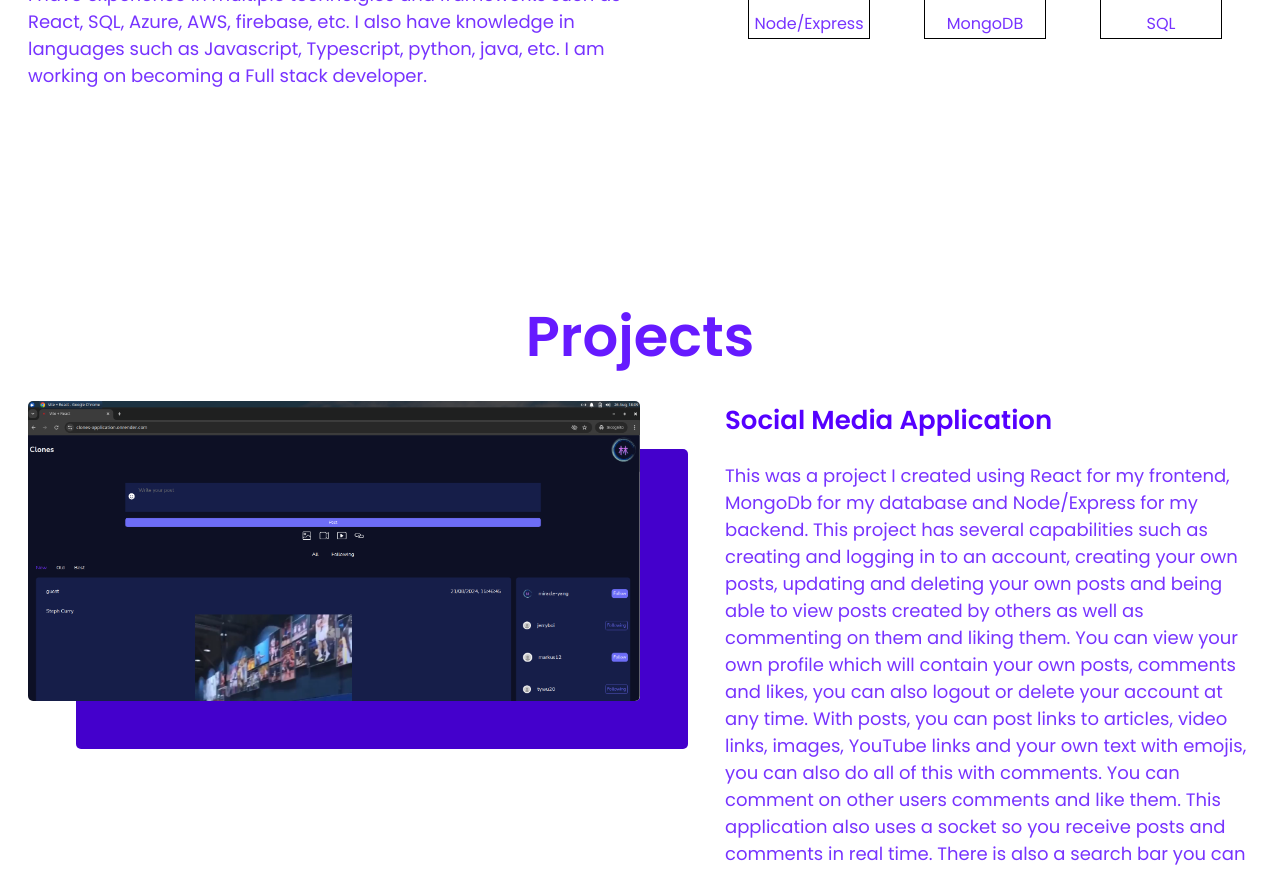
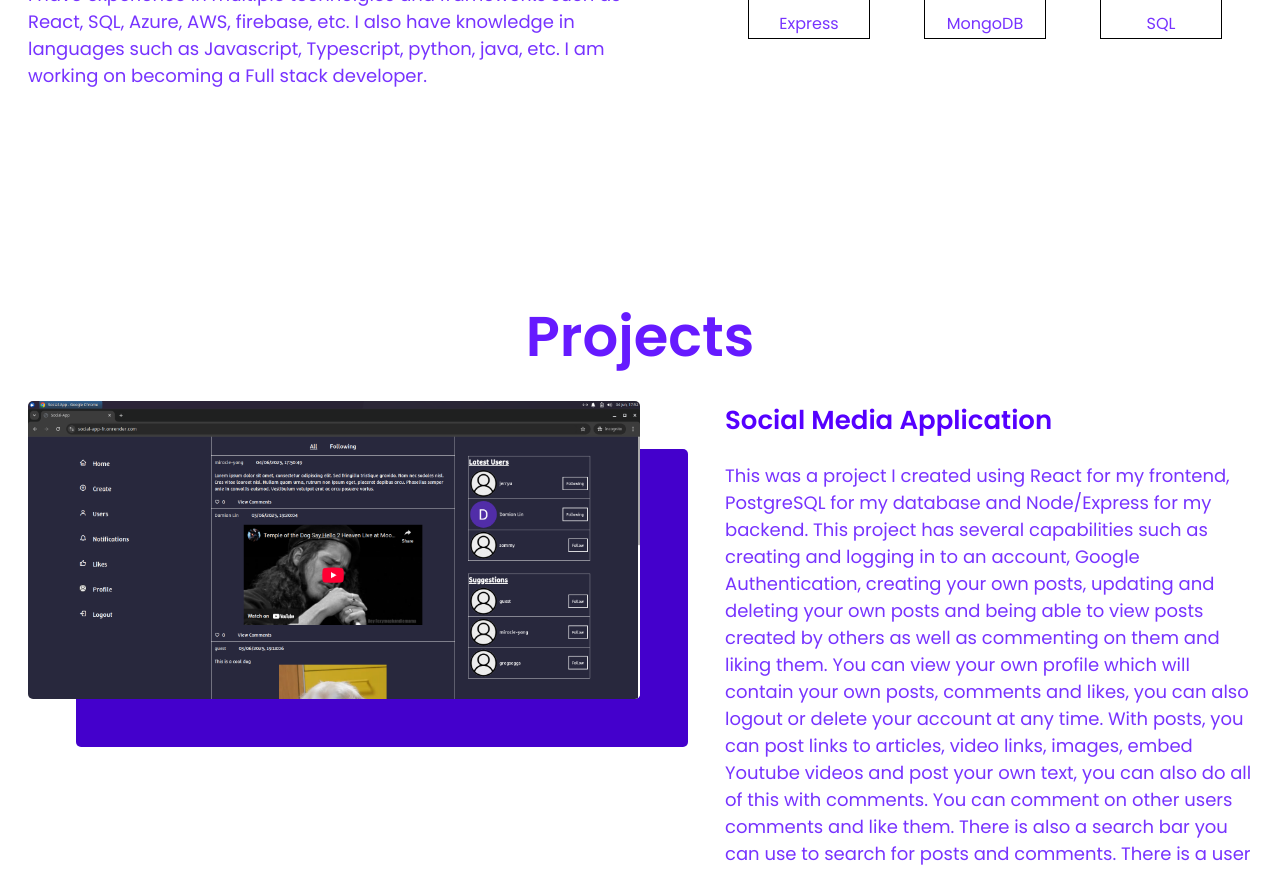
Before and after one commit to DYuHLin/damian-portfolio, a plain HTML site: page index.html in a window 1280 px wide. Shown: the part 1362-2234 px from the top of the page. Drawn offline with nearby package versions, Linux system fonts and the light colour scheme.

Commit message:
I updated my portfolio with a new project and updated CV.

```diff
--- a/index.html
+++ b/index.html
@@ -134,7 +134,7 @@
                         <div class="skill-logo">
                             <i class='bx bxl-nodejs skills-icon'></i>
                         </div>
-                        <p class="skill-name">Node/Express</p>
+                        <p class="skill-name">Express</p>
                     </div>
 
                     <div class="skill-container">
@@ -160,23 +160,22 @@
 
             <div class="project">
                 <div class="project-img">
-                    <img class="project-image" src="./Assets/12.png" alt="project">
+                    <img class="project-image" src="./Assets/13.png" alt="project">
                 </div>
                 <div class="project-info">
                     <h3 class="project-title">Social Media Application</h3>
                     <p class="project__description">
-                        This was a project I created using React for my frontend, MongoDb for my database and Node/Express for my backend. This project has several
-                        capabilities such as creating and logging in to an account, creating your own posts, updating and deleting your own posts and being able to
+                        This was a project I created using React for my frontend, PostgreSQL for my database and Node/Express for my backend. This project has several
+                        capabilities such as creating and logging in to an account, Google Authentication, creating your own posts, updating and deleting your own posts and being able to
                         view posts created by others as well as commenting on them and liking them. You can view your own profile which will contain your own posts, comments and likes,
-                        you can also logout or delete your account at any time. With posts, you can post links to articles, video links, images, YouTube links and your own text with
-                        emojis, you can also do all of this with comments. You can comment on other users comments and like them. This application also uses a socket
-                        so you receive posts and comments in real time. There is also a search bar you can use to search for posts and comments. There is a user list
-                        to see other users and their pages and posts, you can follow and unfollow users and there is also a notification system to see who followed you and
-                        likes your posts.
+                        you can also logout or delete your account at any time. With posts, you can post links to articles, video links, images, embed Youtube videos and post your own text,
+                        you can also do all of this with comments. You can comment on other users comments and like them.
+                        There is also a search bar you can use to search for posts and comments. There is a user list to see other users and their pages and posts, you can follow and
+                        unfollow users and there is also a notification system to see who followed you and likes your posts.
                     </p>
                     <div class="project-btns">
-                        <a href="https://clones-application.onrender.com/" class="live"><i class='bx bx-link-external project-icon'></i></a>
-                        <a href="https://github.com/DYuHLin/social-application" class="code"><i class='bx bxl-github project-icon'></i></a>
+                        <a href="https://social-app-fr.onrender.com" class="live"><i class='bx bx-link-external project-icon'></i></a>
+                        <a href="https://github.com/DYuHLin/social-app-psts" class="code"><i class='bx bxl-github project-icon'></i></a>
                     </div>
                 </div>
             </div>
```
Also changed, not shown: Assets/13.png (added), 1 other file.
